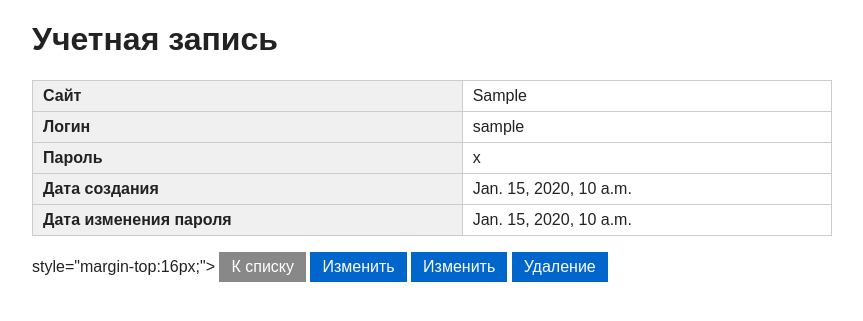
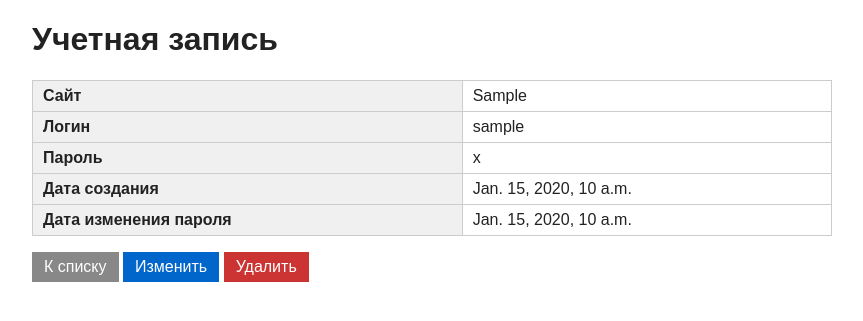
Before and after one commit to vladimirperov85/Django-password-generator, a Django app: page /generator/accounts/1/ in a window 1280 px wide. Shown: the part 47-368 px from the top of the page, without its empty margins (208-1071 px from the left). Run offline with Django 5.2, Linux system fonts and the light colour scheme; tables that the repository leaves empty hold one stand-in row (values such as "Sample post").

Commit message:
исправлены ошибки классной работы, теперь страница account_detail корректно отображается.

```diff
--- a/vault/templates/vault/account_detail.html
+++ b/vault/templates/vault/account_detail.html
@@ -4,7 +4,7 @@
 {% block content %}
     <h1>Учетная запись</h1>
     <table>
-            <!-- <tr><th><a href="{% url 'account_detail' pk=account.pk %}">{{ account.site }}</a></th></tr> -->
+
         <tr><th>Сайт</th><td>{{account.site}}</td></tr>
         <tr><th>Логин</th><td>{{account.login}}</td></tr>
         <tr><th>Пароль</th><td>{{account.password}}</td></tr>
@@ -12,11 +12,10 @@
         <tr><th>Дата изменения пароля</th><td>{{account.password_changed_at}}</td></tr>
         </table>
 
-    <p> style="margin-top:16px;">
-            <a class="btn btn-secondary" href="{% url 'account_list'%}">К списку</a>
+    <p style="margin-top:16px;">
+            <a class="btn btn-secondary" href="{% url 'account_list' %}">К списку</a>
             <a class="btn" href="{% url 'account_list' %}">Изменить</a>
-            <a class="btn" href="{% url 'account_list' %}">Изменить</a>
-            <a class="btn" href="{% url 'account_list' %}">Удаление</a>
+            <a class="btn btn-danger" href="{% url 'account_list' %}">Удалить</a>
     </p>
 
 {% endblock content %}
--- a/vault/templates/vault/account_form.html
+++ b/vault/templates/vault/account_form.html
@@ -46,7 +46,7 @@
 <form method="post">
     {% csrf_token %}
     {{ form.as_p }}
-    <button class="btn" type="submit">Добавить</button>
+
 </form>
 
 {% endblock content %}
--- a/vault/templates/vault/account_list.html
+++ b/vault/templates/vault/account_list.html
@@ -12,14 +12,16 @@
             <tr>
                 <th>Сайт</th>
                 <th>Логин</th>
+                <th>Пользователь</th>
                 <th>Пароль</th>
-                <th>Дата создания</th>
+                <th>Дата создания пароля</th>
                 <th>Дата изменения пароля</th>
             </tr>
         </thead>
         <tbody>
             {% for account in accounts %}
             <tr>
+                <td><a href="{% url 'account_detail' pk=account.pk %}">{{ account.site }}</a></td>
                 <td>{{ account.site }}</td>
                 <td>{{ account.login }}</td>
                 <td>{{ account.password }}</td>
--- a/vault/urls.py
+++ b/vault/urls.py
@@ -9,5 +9,5 @@ urlpatterns = [
     path("logout/", views.logout_view, name="logout"),
     path("accounts/new/", views.account_create_view, name="account_create"),
     path("accounts/<int:pk>/", views.account_detail_view, name="account_detail"),
-    path("accounts/<int:pk>/edit/", views.account_edit_view, name="account_edit")
+    path("accounts/<int:pk>/edit/", views.account_edit_view, name="account_edit"),
 ]
```
Also changed, not shown: vault/views.py (+9 -0 lines). Lines whose indentation alone changed are shown as unchanged.
